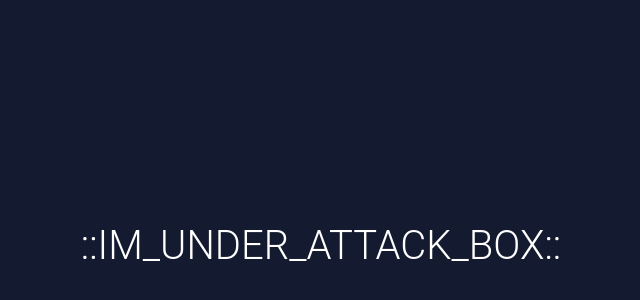
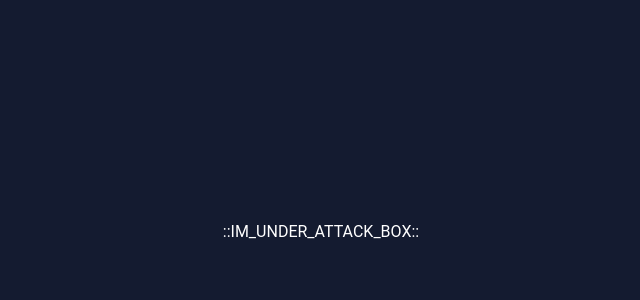
Before and after one commit to LetoaBackup/cdn, a plain HTML site: page under_attack.html in a window 1280 px wide. Shown: the part 68-368 px from the top of the page, without its empty margins (319-959 px from the left). Drawn offline with Linux system fonts and the light colour scheme.

Commit message:
Update under_attack.html

```diff
--- a/under_attack.html
+++ b/under_attack.html
@@ -94,9 +94,7 @@
     <body>
         <div class="head">
             <div class="banner-textarea middle-center">
-                <div class="banner-title">
-                    <div class="banner-title">::IM_UNDER_ATTACK_BOX::</div>
-                </div>
+                <div style="color: #fff">::IM_UNDER_ATTACK_BOX::</div>
             </div>
         </div>
     </body>
```
